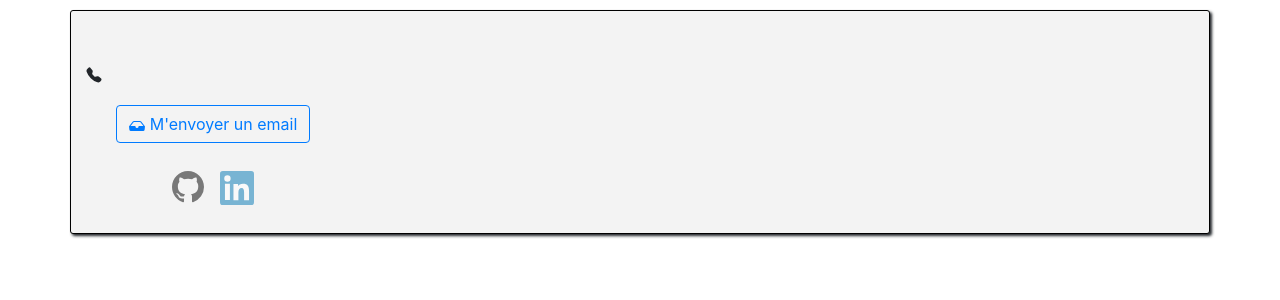
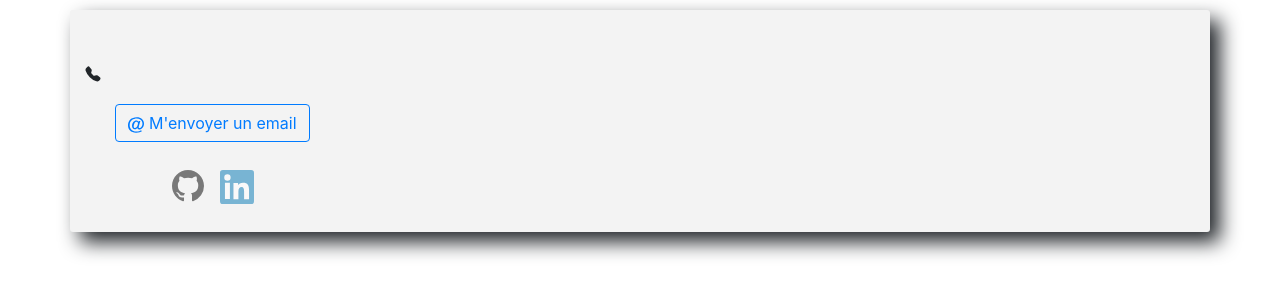
Before and after one commit to mercierkevin35/kevin-mercier.fr, a Symfony app: template templates/cv.html.twig in a window 1280 px wide. Shown: the top 300 px of the page. Run offline with Twig, Linux system fonts and the light colour scheme; the template is opened without the code that fills it, so the values that code supplies are empty; style sheets or scripts are compiled from the project's sources; some libraries are stand-ins or nearby versions.

Commit message:
change mail icon + css on cv-container

```diff
--- a/assets/styles/cv.scss
+++ b/assets/styles/cv.scss
@@ -15,9 +15,8 @@
 
     @include media-breakpoint-up(lg) {
 
-        border: 1px solid black;
         border-radius: 3px;
-        box-shadow: 2px 2px 3px;
+        box-shadow: 10px 10px 20px;
         margin: 10px auto;
     }
 
--- a/templates/icons/email.html.twig
+++ b/templates/icons/email.html.twig
@@ -1,3 +1 @@
-<svg width="1em" height="1em" viewBox="0 0 16 16" class="bi bi-inbox-fill" fill="currentColor" xmlns="http://www.w3.org/2000/svg">
-    <path fill-rule="evenodd" d="M4.98 4a.5.5 0 0 0-.39.188L1.54 8H6a.5.5 0 0 1 .5.5 1.5 1.5 0 1 0 3 0A.5.5 0 0 1 10 8h4.46l-3.05-3.812A.5.5 0 0 0 11.02 4H4.98zm-1.17-.437A1.5 1.5 0 0 1 4.98 3h6.04a1.5 1.5 0 0 1 1.17.563l3.7 4.625a.5.5 0 0 1 .106.374l-.39 3.124A1.5 1.5 0 0 1 14.117 13H1.883a1.5 1.5 0 0 1-1.489-1.314l-.39-3.124a.5.5 0 0 1 .106-.374l3.7-4.625z"/>
-</svg>
+<svg width="1em" height="1em" viewBox="0 0 24 24" class="bi bi-inbox-fill" fill="currentColor" xmlns="http://www.w3.org/2000/svg"><path d="M12.042 23.648c-7.813 0-12.042-4.876-12.042-11.171 0-6.727 4.762-12.125 13.276-12.125 6.214 0 10.724 4.038 10.724 9.601 0 8.712-10.33 11.012-9.812 6.042-.71 1.108-1.854 2.354-4.053 2.354-2.516 0-4.08-1.842-4.08-4.807 0-4.444 2.921-8.199 6.379-8.199 1.659 0 2.8.876 3.277 2.221l.464-1.632h2.338c-.244.832-2.321 8.527-2.321 8.527-.648 2.666 1.35 2.713 3.122 1.297 3.329-2.58 3.501-9.327-.998-12.141-4.821-2.891-15.795-1.102-15.795 8.693 0 5.611 3.95 9.381 9.829 9.381 3.436 0 5.542-.93 7.295-1.948l1.177 1.698c-1.711.966-4.461 2.209-8.78 2.209zm-2.344-14.305c-.715 1.34-1.177 3.076-1.177 4.424 0 3.61 3.522 3.633 5.252.239.712-1.394 1.171-3.171 1.171-4.529 0-2.917-3.495-3.434-5.246-.134z"/></svg>
```
